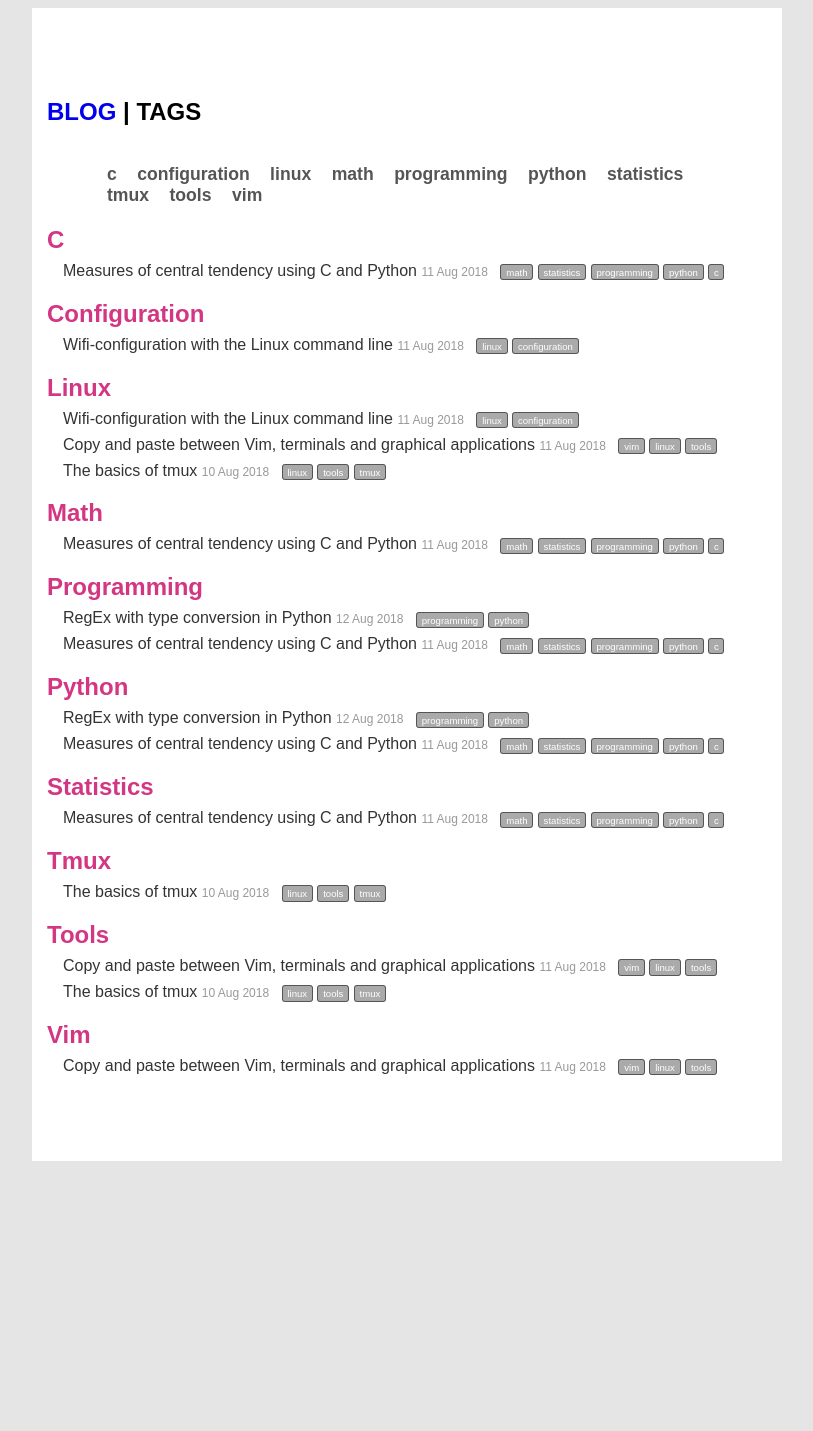
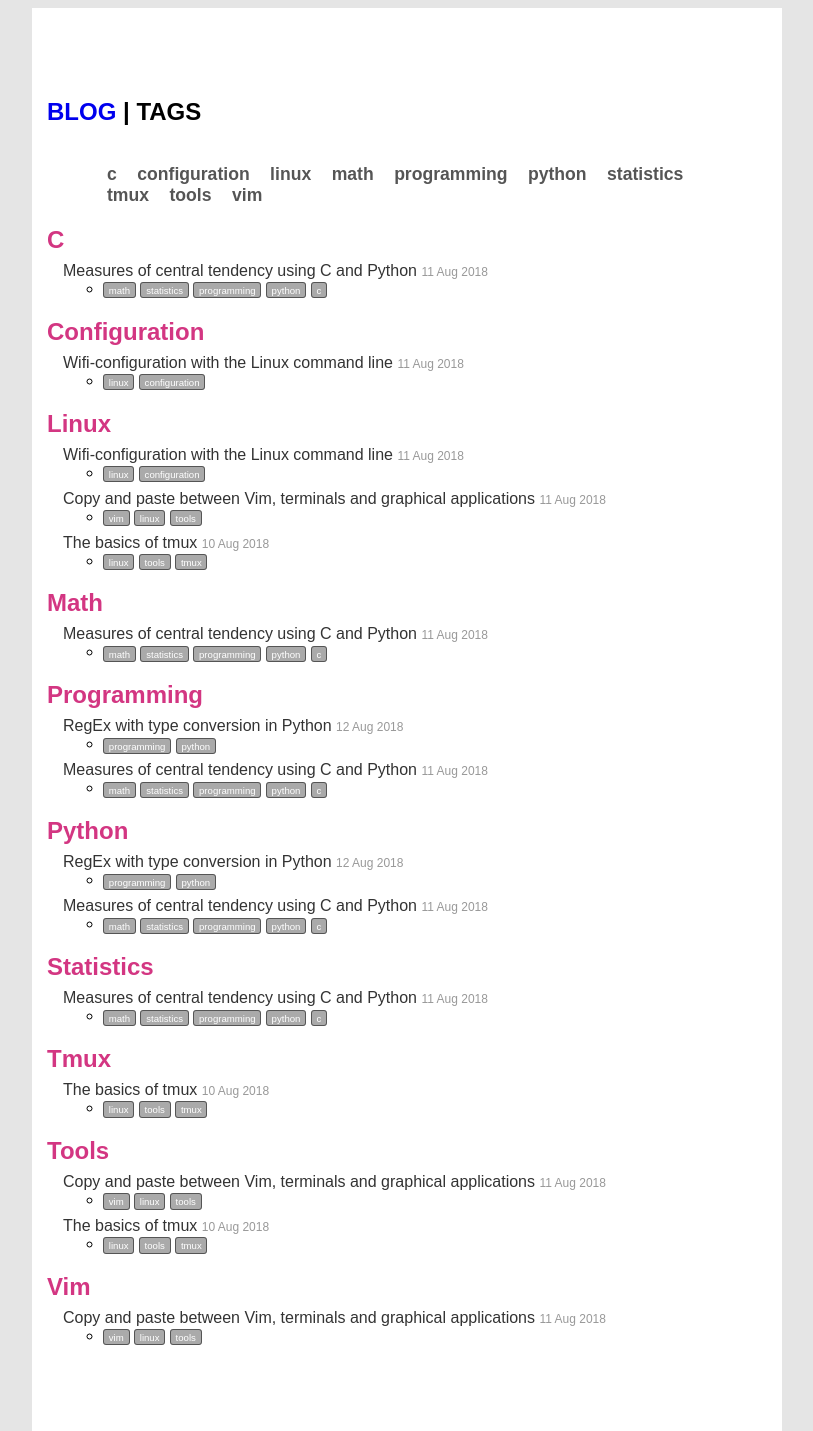
Before and after one commit to execas/execas.github.io, a Jekyll site: the page built from tags.html, in a window 1280 px wide. Shown: the whole page, without its empty margins (233-1046 px from the left). Built offline with Jekyll 4.4.1, drawn with Linux system fonts in a browser that asks for light colours; before the commit the page ends 1161 px from its top, so only the background shows below that.

Commit message:
Update tags.html

```diff
--- a/tags.html
+++ b/tags.html
@@ -49,10 +49,11 @@ title:    Tags
         <small>{{ post.date | date_to_string }}</small>
       </a>
       </h3>
+      <ul><li>
       {% for tag in post.tags %}
       <a class="tag-mark" href="#{{ tag | slugify }}">{{ tag }}</a>
       {% endfor %}
-
+        </li></ul>
   </li>
   {% endif %}
   {% endfor %}
```
